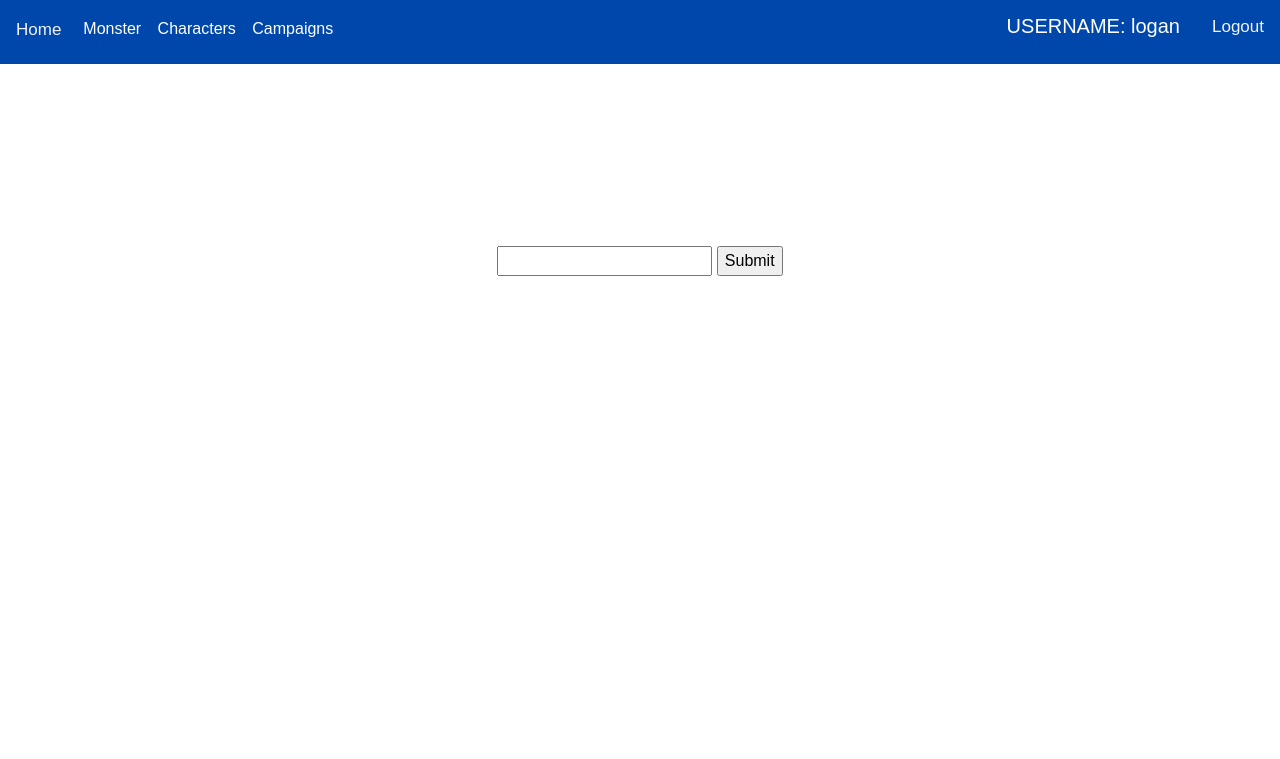
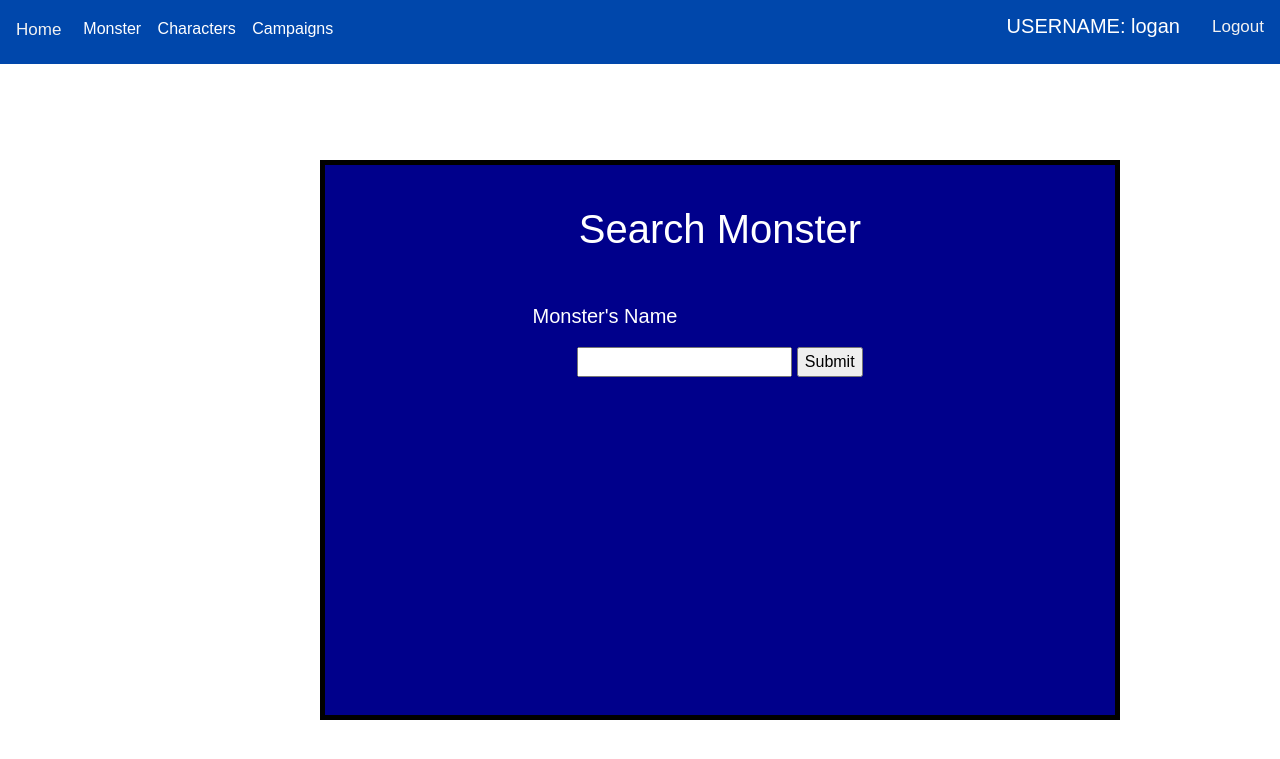
Before and after one commit to wcollins22/DiceAndMangement, a Django app: page /search_monster/ in a window 1280 px wide. Shown: the top 759 px of the page. Run offline with Django 3.2, Linux system fonts and the light colour scheme; a user stored in the database is signed in; some libraries are stand-ins or nearby versions.

Commit message:
Update search_monster.html

```diff
--- a/app/templates/search_monster.html
+++ b/app/templates/search_monster.html
@@ -10,7 +10,18 @@
 	<link rel="stylesheet" href="https://use.fontawesome.com/releases/v5.6.1/css/all.css" integrity="sha384-gfdkjb5BdAXd+lj+gudLWI+BXq4IuLW5IT+brZEZsLFm++aCMlF1V92rMkPaX4PP" crossorigin="anonymous">
 	<link rel="stylesheet" href = "{% static 'search.css'%}"/>
 
+<style>
+.bodi1{
+    border: solid 5px black;
+    width: 50em;
+    height: 35em;
+    margin-left: 20em;
+    background: darkblue;
+    margin-top: 6em;
 
+
+}
+</style>
 
 </head>
 <body>
@@ -45,7 +56,7 @@
 
                 <div class="dropdown-content">
                   <a href="{% url 'CreateMonster' %}">Campaign Creation</a>
-                    <a href="#">Search Campaigns</a>
+                    <a href="{% url 'search-ca' %}">Search Campaigns</a>
 
                 </div>
 
@@ -69,7 +80,7 @@
         <input class="inp" type="submit">
 
         {% for monster in monsters %}
-          <a href="#" >
+          <a href="{% url 'view_monster' monster.id %}">
             <div class="card">
               <h3>Monster's Name:</h3>
               <p>{{monster.name}}</p><br>
```
